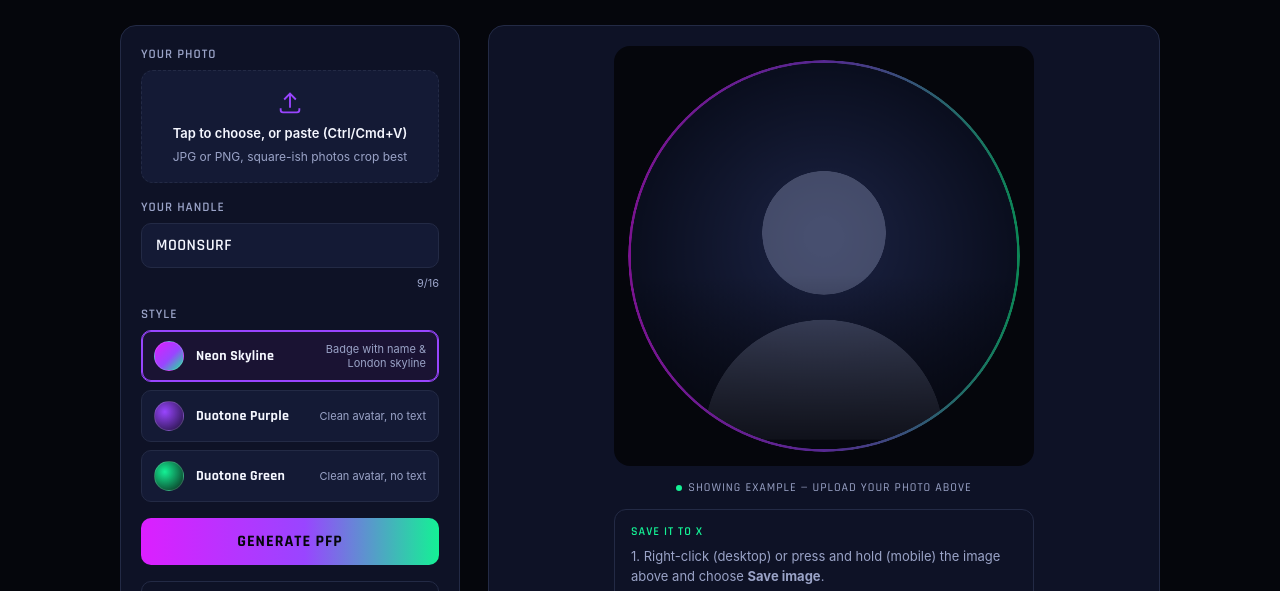
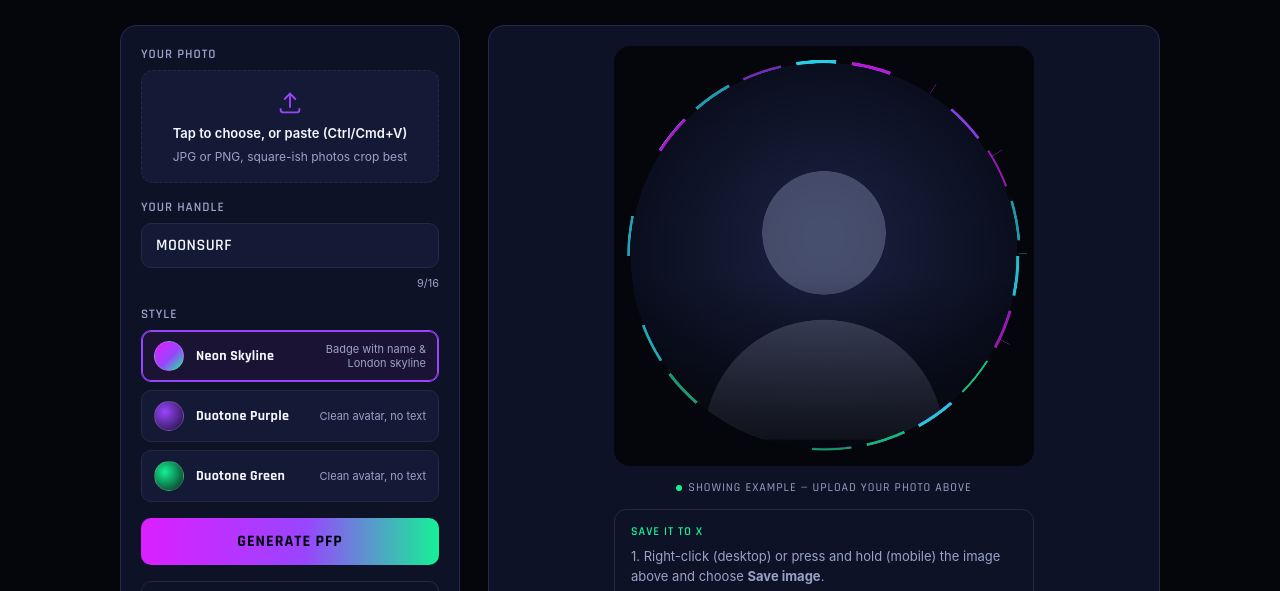
Before and after one commit to msurfx/bp26-london-generator, a website: page index.html in a window 1280 px wide. Shown: the part 166-757 px from the top of the page. Drawn offline with Linux system fonts and the light colour scheme.

Commit message:
Fix circle top coverage gap, Solana logomark corners, duotone glitch tint, skyline clarity

```diff
--- a/index.html
+++ b/index.html
@@ -579,10 +579,69 @@
     ctx.restore();
   }
 
+  function drawGlitchRing(ringCx, ringCy, r){
+    ctx.save();
+    var baseWidth = 6;
+    var colors = [COLORS.magenta, COLORS.purple, COLORS.green, COLORS.cyan];
+
+    // base ring, broken into ~22 arcs around the circle, each with its own small
+    // color, width, and radial jitter — and about a quarter of them skipped
+    // entirely, so the ring reads as interrupted rather than solid.
+    var segments = 22;
+    for(var i=0;i<segments;i++){
+      if(Math.random() < 0.22) continue; // gap — a piece of the ring just missing
+
+      var a0 = (i/segments) * Math.PI*2;
+      var a1 = ((i+0.72)/segments) * Math.PI*2; // slightly short of the next segment, leaving natural seams
+      var jitterR = (Math.random()-0.5) * 5;    // radial jitter — ring wobbles in/out
+      var jitterW = baseWidth + (Math.random()-0.5) * 4;
+      var color = colors[Math.floor(Math.random()*colors.length)];
+
+      ctx.beginPath();
+      ctx.arc(ringCx, ringCy, r + jitterR, a0, a1);
+      ctx.lineWidth = Math.max(1.5, jitterW);
+      ctx.strokeStyle = color;
+      ctx.globalAlpha = 0.6 + Math.random()*0.3;
+      ctx.stroke();
+
+      // occasional RGB-split echo: a thin duplicate of this same arc, offset and
+      // in a different channel color, like chromatic aberration on the ring itself
+      if(Math.random() < 0.35){
+        ctx.beginPath();
+        ctx.arc(ringCx, ringCy, r + jitterR + (Math.random()<0.5?3:-3), a0, a1);
+        ctx.lineWidth = 1.5;
+        ctx.strokeStyle = colors[Math.floor(Math.random()*colors.length)];
+        ctx.globalAlpha = 0.4;
+        ctx.stroke();
+      }
+    }
+
+    // a couple of longer, thin "datamosh" radial streaks kicking outward from
+    // the ring at random points, echoing the pixel-dissolve look in the art itself
+    for(var s=0;s<4;s++){
+      var angle = Math.random() * Math.PI*2;
+      var streakLen = 10 + Math.random()*22;
+      var sx = ringCx + Math.cos(angle) * r;
+      var sy = ringCy + Math.sin(angle) * r;
+      var ex = ringCx + Math.cos(angle) * (r + streakLen);
+      var ey = ringCy + Math.sin(angle) * (r + streakLen);
+      ctx.beginPath();
+      ctx.moveTo(sx, sy);
+      ctx.lineTo(ex, ey);
+      ctx.lineWidth = 1.5;
+      ctx.strokeStyle = colors[Math.floor(Math.random()*colors.length)];
+      ctx.globalAlpha = 0.5;
+      ctx.stroke();
+    }
+
+    ctx.restore();
+  }
+
   function drawPortrait(img){
     // cover-fit crop into the circle
     var iw = img.naturalWidth || img.width, ih = img.naturalHeight || img.height;
-    var scale = Math.max((circleR*2)/iw, (circleR*2)/ih);
+    // overscan so the downward nudge below never leaves a gap at the top of the circle
+    var scale = Math.max((circleR*2)/iw, (circleR*2)/ih) * 1.14;
     var dw = iw*scale, dh = ih*scale;
     var dx = cx - dw/2, dy = cy - dh/2 + circleR*0.06;
 
@@ -618,7 +677,10 @@
   function drawAiPortrait(img){
     // the AI pass already did the duotone + datamosh work — just cover-fit it into the circle
     var iw = img.naturalWidth || img.width, ih = img.naturalHeight || img.height;
-    var scale = Math.max((circleR*2)/iw, (circleR*2)/ih);
+    // overscan the cover-fit scale so the image still fully covers the circle's top edge
+    // after the downward nudge below — otherwise a sliver of the page backdrop (not the
+    // image's own background) shows through at the top of the circle.
+    var scale = Math.max((circleR*2)/iw, (circleR*2)/ih) * 1.14;
     var dw = iw*scale, dh = ih*scale;
     var dx = cx - dw/2, dy = cy - dh/2 + circleR*0.06;
 
@@ -688,20 +750,11 @@
     else if(uploadedImg){ drawPortrait(uploadedImg); }
     else { drawPlaceholderPortrait(); }
 
-    // outer glow ring — purely decorative UI chrome around the circle, not part of the
-    // generated image content
-    ctx.save();
-    ctx.beginPath();
-    ctx.arc(cx, cy, circleR+3, 0, Math.PI*2);
-    ctx.lineWidth = 6;
-    var ringGrad = ctx.createLinearGradient(cx-circleR, cy, cx+circleR, cy);
-    ringGrad.addColorStop(0, COLORS.magenta);
-    ringGrad.addColorStop(0.5, COLORS.purple);
-    ringGrad.addColorStop(1, COLORS.green);
-    ctx.strokeStyle = ringGrad;
-    ctx.globalAlpha = 0.55;
-    ctx.stroke();
-    ctx.restore();
+    // outer ring — UI chrome around the circle, not part of the generated image content.
+    // Deliberately glitched: broken segments with gaps, jittery radial/angular offsets,
+    // and RGB-split duplicate arcs — matches the glitch language of the generated art
+    // instead of reading as a clean, untouched gradient border.
+    drawGlitchRing(cx, cy, circleR+3);
 
     // No code-drawn text or logo anymore: once aiImg exists, the model has already
     // rendered the handle, "SOLANA BREAKPOINT 2026 · LONDON", and the Solana logomark
```
Also changed, not shown: api/generate.js (+4 -4 lines).
